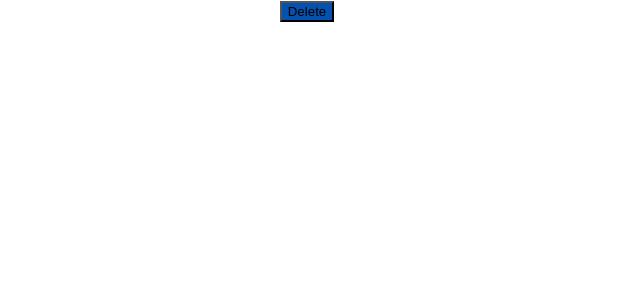
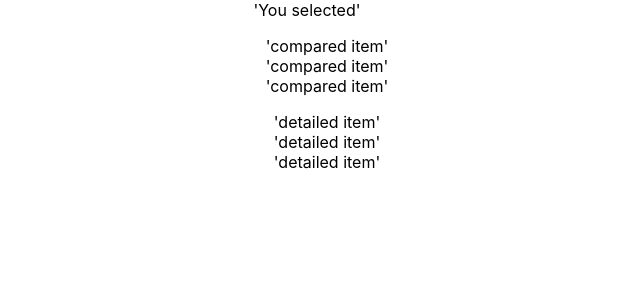
Before and after one commit to MaximDelyukin/comparator, a React (Create React App) app in the folder app/: page / in a window 1280 px wide. Shown: the top 300 px of the page, without its empty margins (333-973 px from the left). Built offline with nearby package versions, Linux system fonts and the light colour scheme.

Commit message:
Added basic app skeleton.

```diff
--- /dev/null
+++ b/app/src/ComparedItem.tsx
@@ -0,0 +1,5 @@
+export const ComparedItem = () => {
+    return <div>
+        'compared item'
+    </div>;
+};
--- /dev/null
+++ b/app/src/ComparedItemsList.tsx
@@ -0,0 +1,14 @@
+import { ComparedItem } from "./ComparedItem";
+
+interface IComparedListProps {
+    items: any[];
+}
+
+export const ComparedtemsList = ({ items }: IComparedListProps) => {
+    return <div>
+        'You selected'
+        <ul>
+            {items.map((_item: any) => (<ComparedItem key={_item.id} />))}
+        </ul>
+    </div>;
+};
--- /dev/null
+++ b/app/src/DetailedItem.tsx
@@ -0,0 +1,5 @@
+export const DetailedItem = () => {
+    return <div>
+        'detailed item'
+    </div>;
+};
--- /dev/null
+++ b/app/src/DetailedItemsList.tsx
@@ -0,0 +1,13 @@
+import { DetailedItem } from "./DetailedItem";
+
+interface IDetailedListProps {
+    items: any[];
+}
+
+export const DetailedItemsList = ({ items }: IDetailedListProps) => {
+    return <div>
+        <ul>
+            {items.map((_item: any) => (<DetailedItem key={_item.id} />))}
+        </ul>
+    </div>;
+};
--- a/app/src/Main.tsx
+++ b/app/src/Main.tsx
@@ -1,6 +1,7 @@
 import { useContext } from 'react';
 import { ThemeContext } from 'styled-components';
-import { DeleteButton } from './DeleteButton';
+import { ComparedtemsList } from './ComparedItemsList';
+import { DetailedItemsList } from './DetailedItemsList';
 
 interface IMainProps {
 
@@ -12,8 +13,11 @@ export const Main = ({ }: IMainProps) => {
     const { spacingBase } = themeContext;
 
     return <div>
-        <DeleteButton>
-            Delete
-        </DeleteButton>
+        <div>
+            <ComparedtemsList items={[{ id: 0 }, { id: 1 }, { id: 2 }]} />
+        </div>
+        <div>
+            <DetailedItemsList items={[{ id: 'a' }, { id: 'b' }, { id: 'c' }]} />
+        </div>
     </div>;
 };
```
